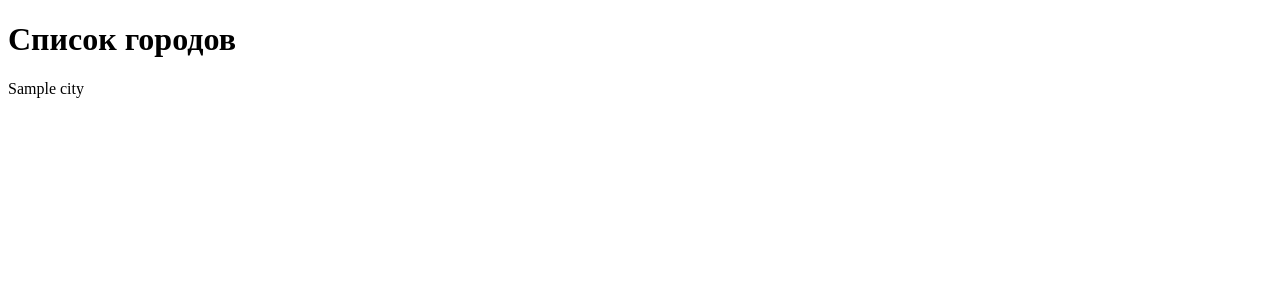
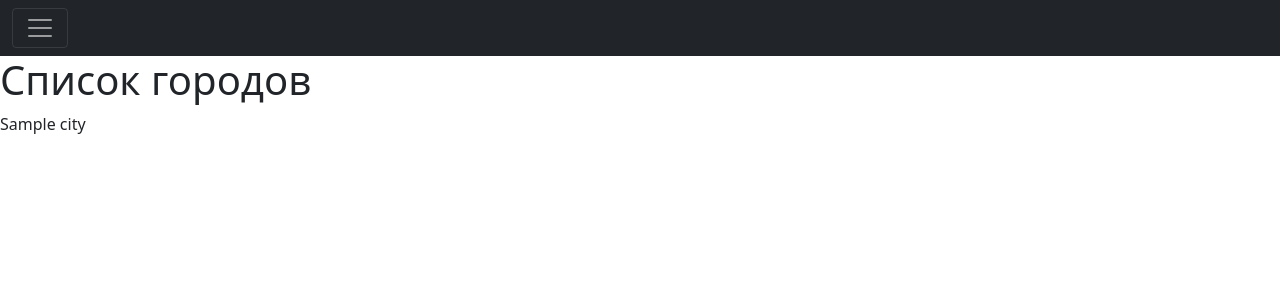
Before and after one commit to SqpuHkS/DjngCourse, a Django app: page /cities/ in a window 1280 px wide. Shown: the top 300 px of the page. Run offline with Django 3.2, Linux system fonts and the light colour scheme; tables that the repository leaves empty hold one stand-in row (values such as "Sample post").

Commit message:
added bootstrap to project and navbar to the base html page

```diff
--- a/templates/base.html
+++ b/templates/base.html
@@ -2,6 +2,8 @@
 <html lang="en">
 <head>
     <meta charset="UTF-8">
+
+    <link href="https://cdn.jsdelivr.net/npm/bootstrap@5.0.0-beta2/dist/css/bootstrap.min.css" rel="stylesheet" integrity="sha384-BmbxuPwQa2lc/FVzBcNJ7UAyJxM6wuqIj61tLrc4wSX0szH/Ev+nYRRuWlolflfl" crossorigin="anonymous">
 
     <title>
         {% block title %}
@@ -13,7 +15,14 @@
 
 </head>
 <body>
+
+    {% include 'components/navbar.html' %}
+
     {% block content %}
     {% endblock %}
+
+    <script src="https://cdn.jsdelivr.net/npm/bootstrap@5.0.0-beta2/dist/js/bootstrap.bundle.min.js" integrity="sha384-b5kHyXgcpbZJO/tY9Ul7kGkf1S0CWuKcCD38l8YkeH8z8QjE0GmW1gYU5S9FOnJ0" crossorigin="anonymous"></script>
+
 </body>
+
 </html>
--- /dev/null
+++ b/templates/components/navbar.html
@@ -0,0 +1,13 @@
+<div class="collapse" id="navbarToggleExternalContent">
+  <div class="bg-dark p-4">
+    <h5 class="text-white h4">Collapsed content</h5>
+    <span class="text-muted">Toggleable via the navbar brand.</span>
+  </div>
+</div>
+<nav class="navbar navbar-dark bg-dark">
+  <div class="container-fluid">
+    <button class="navbar-toggler" type="button" data-bs-toggle="collapse" data-bs-target="#navbarToggleExternalContent" aria-controls="navbarToggleExternalContent" aria-expanded="false" aria-label="Toggle navigation">
+      <span class="navbar-toggler-icon"></span>
+    </button>
+  </div>
+</nav>
```
